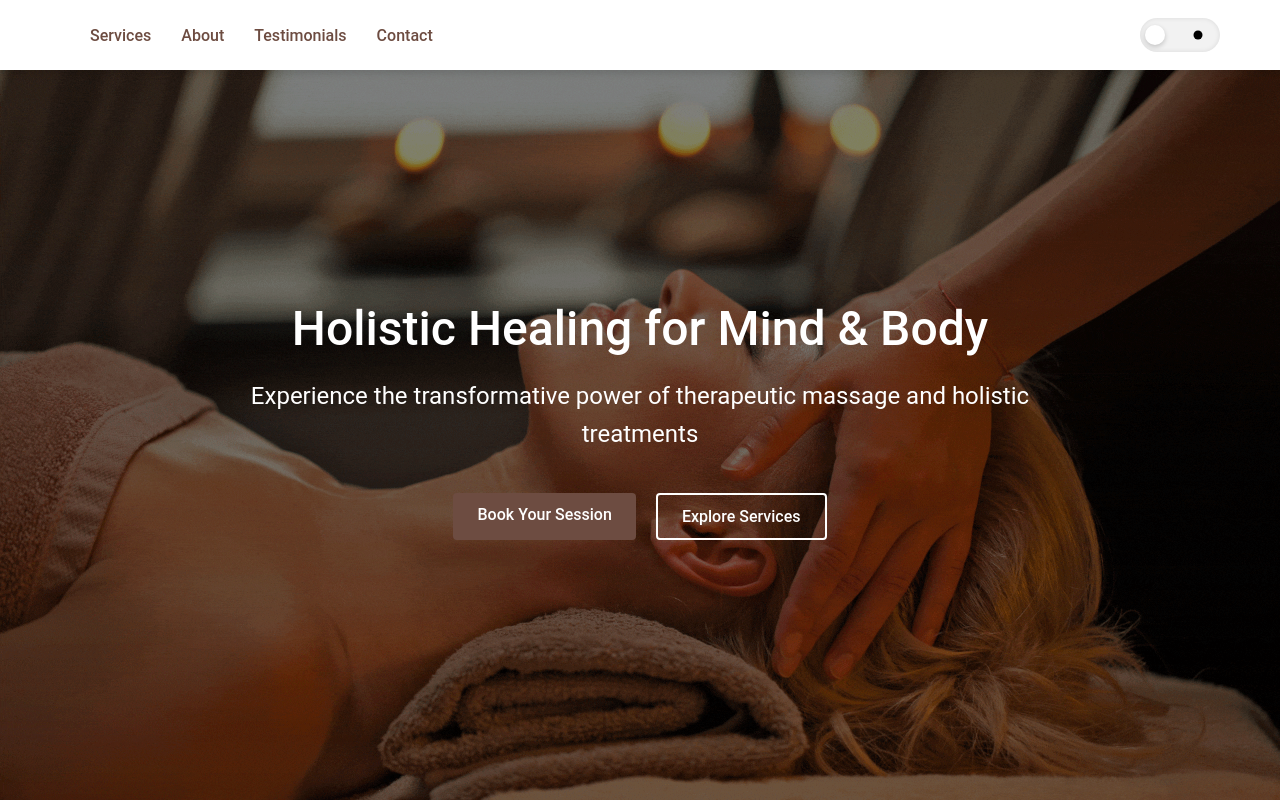
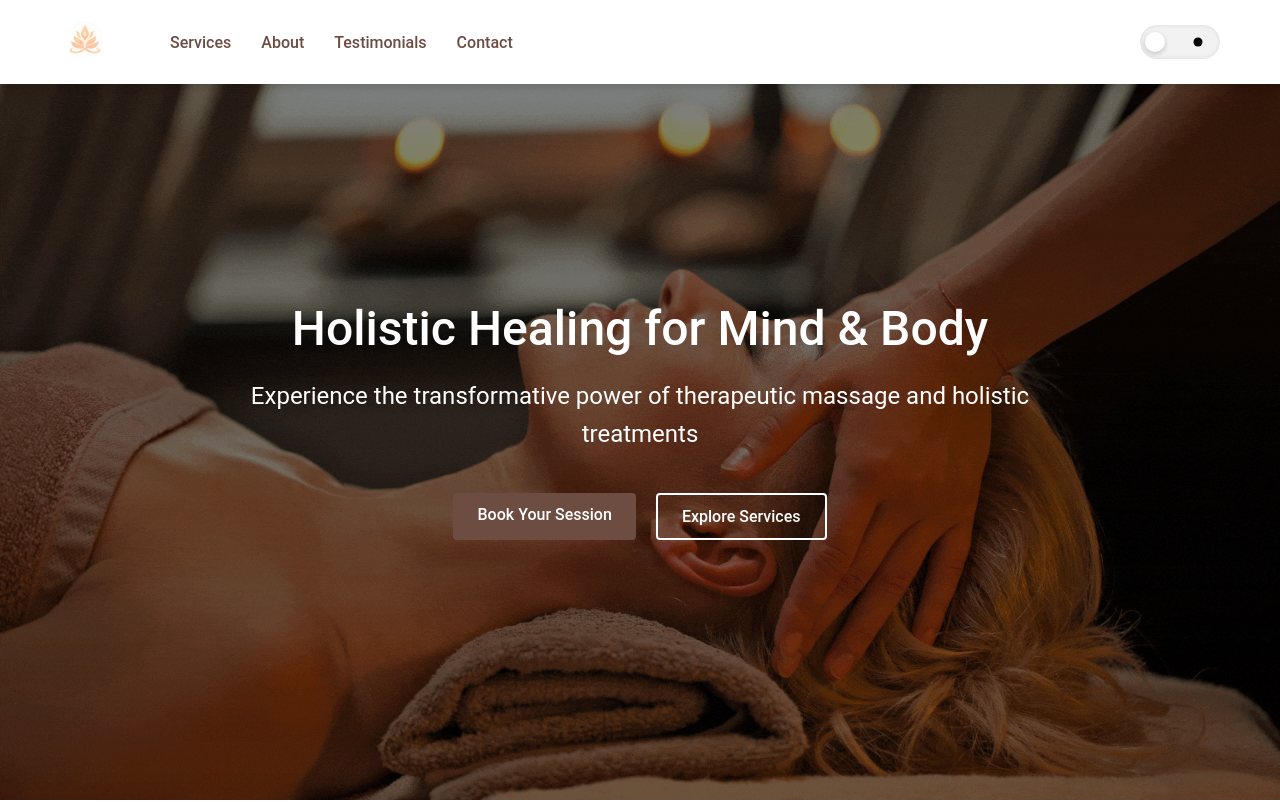
Before and after one commit to Nicolas-Liu/intuitionhmt, a React (Create React App) app in the folder intuition_hmt/: page / in a window 1280 px wide. Shown: the top 802 px of the page. Built offline with nearby package versions, Linux system fonts and the light colour scheme.

Commit message:
add logo to the header

```diff
--- a/intuition_hmt/public/index.html
+++ b/intuition_hmt/public/index.html
@@ -9,7 +9,7 @@
       name="description"
       content="Web site created using create-react-app"
     />
-    <link rel="apple-touch-icon" href="%PUBLIC_URL%/logo192.png" />
+    <link rel="apple-touch-icon" href="%PUBLIC_URL%/favicon.ico" />
     <!--
       manifest.json provides metadata used when your web app is installed on a
       user's mobile device or desktop. See https://developers.google.com/web/fundamentals/web-app-manifest/
--- a/intuition_hmt/src/components/Header.tsx
+++ b/intuition_hmt/src/components/Header.tsx
@@ -34,11 +34,11 @@ const Header: FC<HeaderProps> = ({
     <header className="header">
       <div className="container">
         <div className="header-content">
-          {/* <>
+          <>
             <a href="/" className="logo">
               <img src={logo} alt="Intuition Holistic and Massage Therapy" />
             </a>
-          </> */}
+          </>
           <nav className="desktop-nav">
             <ul>
               <li>
--- a/intuition_hmt/src/styles/global.css
+++ b/intuition_hmt/src/styles/global.css
@@ -107,6 +107,11 @@ a:hover {
 .logo img {
   height: 50px;
   width: auto;
+}
+
+.desktop-nav {
+  margin-right: auto;
+  margin-left: 30px;
 }
 
 .desktop-nav ul {
```
Also changed, not shown: intuition_hmt/src/assets/intuition-logo-image-text.png (deleted).
